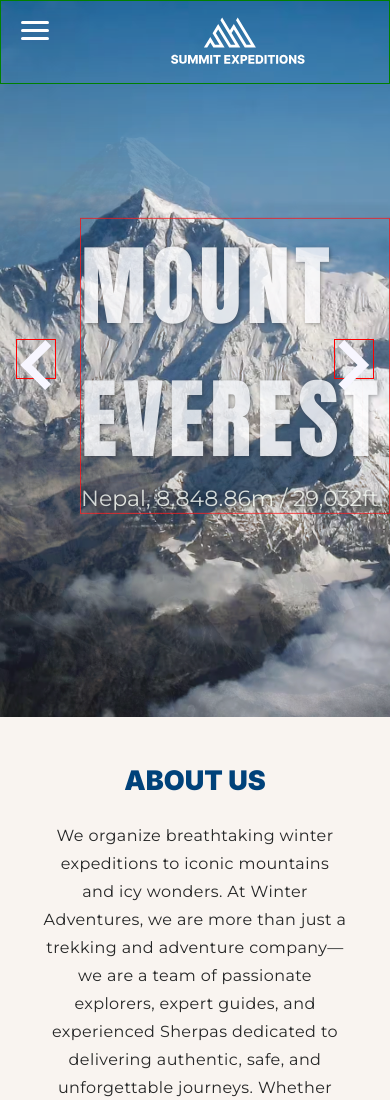
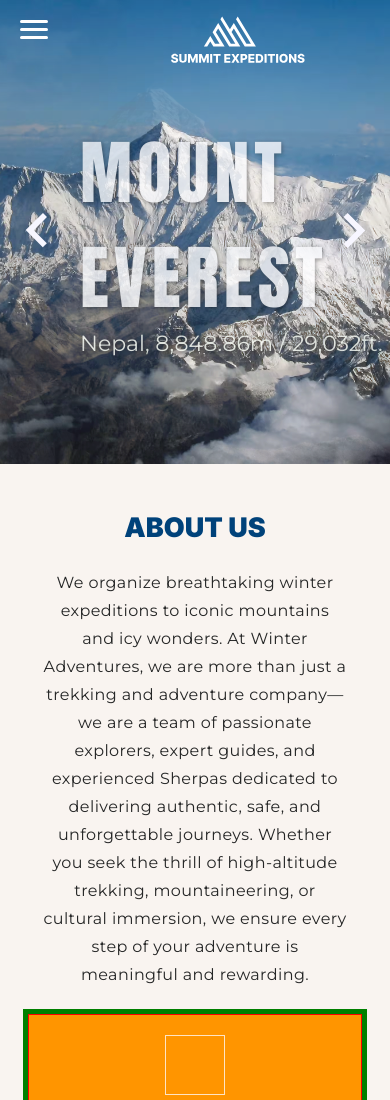
Before and after one commit to ClaudianeOliveira777/SummitExpeditionsFrontEnd, a website: page index.html in a window 390 px wide. Shown: the top 1100 px of the page. Drawn offline with Linux system fonts and the light colour scheme.

Commit message:
fixing borders

```diff
--- a/css/sass/base/_typography.scss
+++ b/css/sass/base/_typography.scss
@@ -17,7 +17,7 @@
         font-weight: 500;
         color: white;
     } @else if $size == h1 and $device == mobile {
-        font-size: 88px;
+        font-size: 70px; /*era 88px*/
 
 
     }
--- a/css/sass/sections/_hearder.scss
+++ b/css/sass/sections/_hearder.scss
@@ -4,7 +4,7 @@
 @use '../base/mixin-layout' as mixin;
 
 .transparent-header{
-    border: 1px solid green;
+
 
     position: absolute;
     display: flex;
--- a/css/sass/sections/_hero-slides.scss
+++ b/css/sass/sections/_hero-slides.scss
@@ -1,5 +1,6 @@
 
 @use '../base/colors' as colors;
+@use '../base/mixin-layout' as mix;
 
 /* ===============================
           HERO SLIDER
@@ -17,6 +18,8 @@
       color: white;
       text-shadow: 1px 1px 3px #000;
 
+
+
 }
 
 .hero-slider{
@@ -24,6 +27,11 @@
  width: 100%;  /* melhor que 100vw */
   height: 85vh;
   /*overflow: hidden; talvez com a tag nav*/
+
+  @include mix.responsive(mobile){
+
+        height: 55vh;
+      }
 }
 
 .slide{
@@ -42,7 +50,7 @@
 
 
 .slide-caption{
-  border: 1px solid red;
+
   opacity: 0;
   transform: translateY(50px);
   transition: all 0.8s ease;
@@ -60,7 +68,7 @@
 .arrow-btn{
   position: absolute;
   background: none;
-  border: 1px solid red;
+  border: none;
   top: 50%;
   transform: translateY(-50%);
   cursor: pointer;
@@ -69,12 +77,20 @@
   height: 40px;
 
    img{
+
+    @include mix.responsive(mobile){
+      width: 35px;
+      height: 35px;
+    }
+
     transition: transform 0.2s;
 
   &:hover{
     transform: scale(1.2);
   }
    }
+
+
 }
 
 .left {
```
Also changed, not shown: css/style.css, 1 other file.
